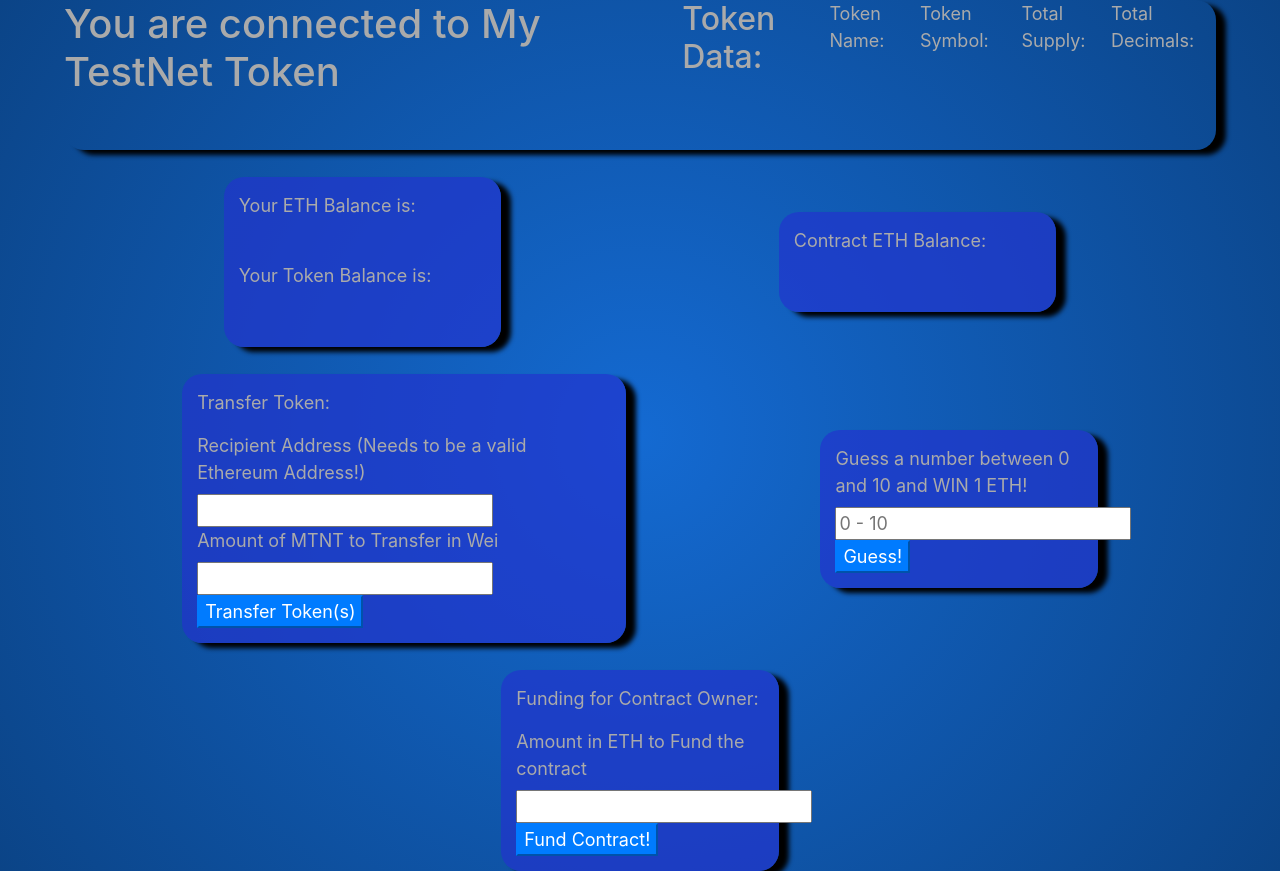
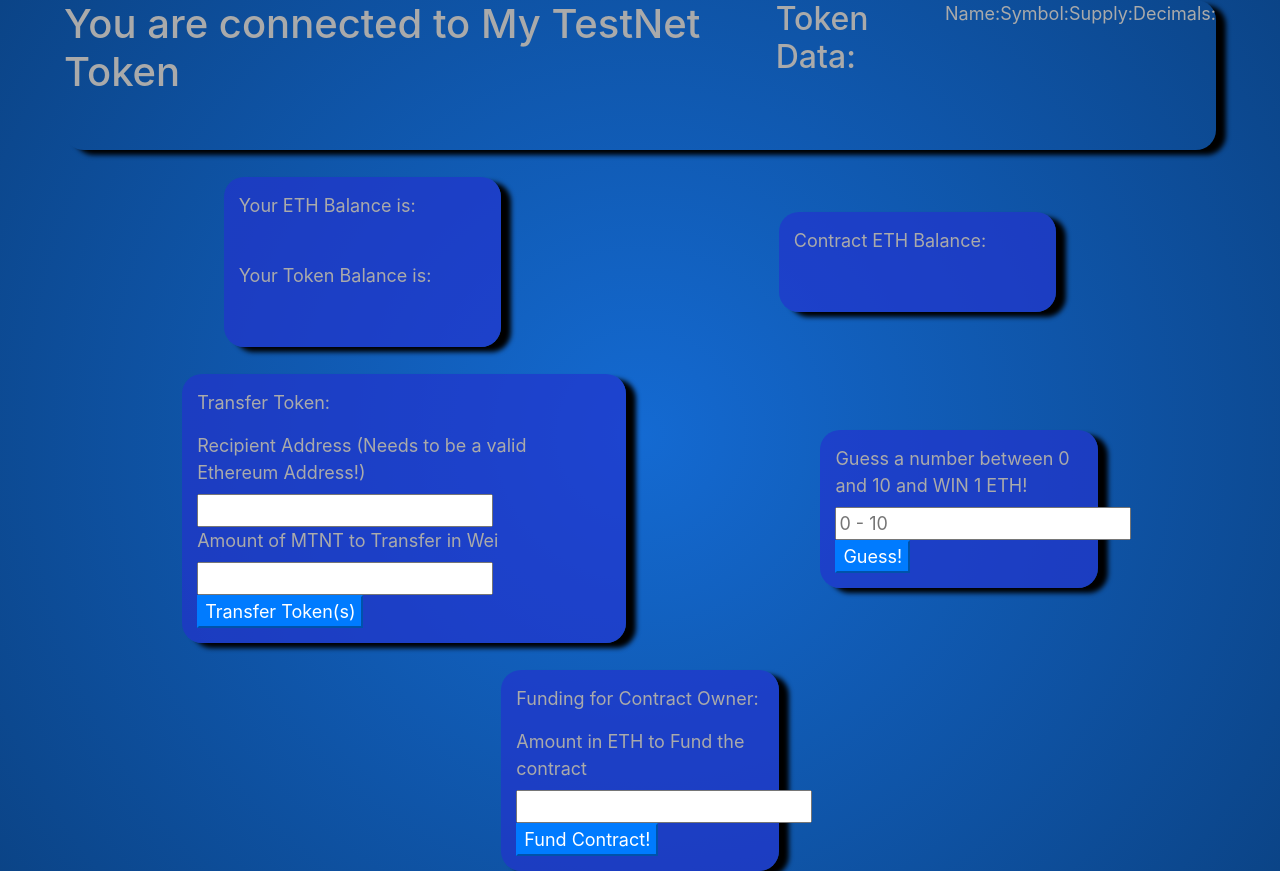
Before and after one commit to thomasender/erc20TestToken, a website: page frontend/index.html in a window 1280 px wide. Drawn offline with nearby package versions, Linux system fonts and the light colour scheme.

Commit message:
header align

```diff
--- a/frontend/index.html
+++ b/frontend/index.html
@@ -20,10 +20,10 @@
     <div class="tokenHeader">
         <h1>You are connected to My TestNet Token</h1>
         <h2>Token Data:</h2>
-        <p>Token Name:</p><span id="tokenName"></span><br/>
-        <p>Token Symbol:</p><span id="tokenSymbol"></span><br/>
-        <p>Total Supply:</p><span id="tokenTotalSupply"></span>
-        <p>Total Decimals:</p><span id="tokenDecimals"></span>
+        <p>Name:</p><span style="align: center" id="tokenName"></span><br/>
+        <p>Symbol:</p><span style="align: center" id="tokenSymbol"></span><br/>
+        <p>Supply:</p><span style="align: center" id="tokenTotalSupply"></span>
+        <p>Decimals:</p><span style="align: center" id="tokenDecimals"></span>
     </div>
 
 <br/>
```
